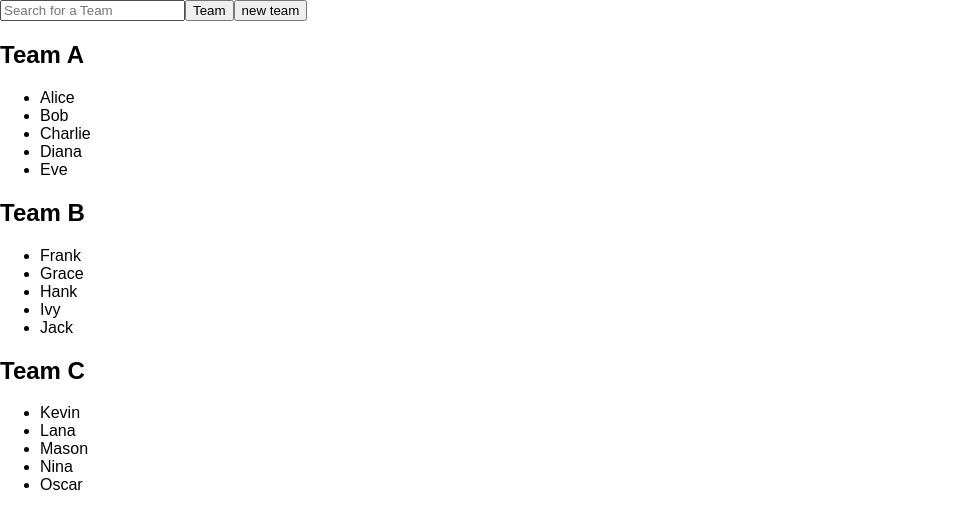
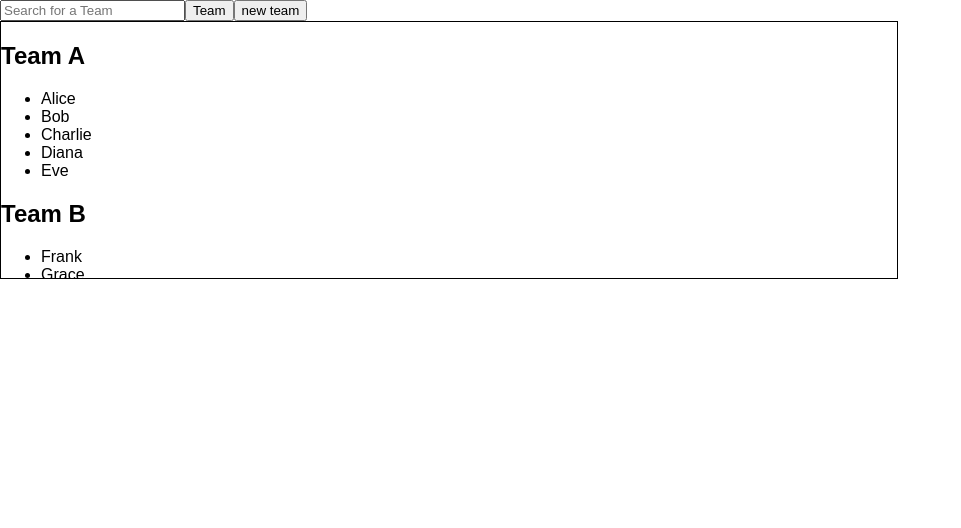
Before and after one commit to FrancoisMartinez/Team-10-SOEN341_Project_F24, a React (Vite) app in the folder FrontEnd/: page /instructorDashboard in a window 1280 px wide. Shown: the top 528 px of the page, without its empty margins (0-961 px from the left). Built offline with nearby package versions, Linux system fonts and the light colour scheme.

Commit message:
updated InstructorDashboard.jsx

```diff
--- a/FrontEnd/src/components/Navigation.jsx
+++ b/FrontEnd/src/components/Navigation.jsx
@@ -7,7 +7,10 @@ function Navigation() {
 
     return (
         <>
-            <a className={styles.link} onClick={() => {navigate('/')}}>home</a>
+            <a className={styles.link} onClick={() => {
+                navigate('/')
+            }}>home</a>
+
 
         </>
     )
--- a/FrontEnd/src/pages/Home.jsx
+++ b/FrontEnd/src/pages/Home.jsx
@@ -33,12 +33,21 @@ function Home() {
                 {state.user ? <p>Logged in as: {state.user.email}</p> : <p>Please log in</p>}
 
                 {state.user ?
+                    <>
                     <button className={styles.button}
                             onClick={(e) => {
                                 e.preventDefault();
-                            dispatch({ type: 'LOGOUT' });
+                                dispatch({type: 'LOGOUT'});
                             }}>Logout
                     </button>
+                    <button className={styles.button}
+                            onClick={(e) => {
+                                e.preventDefault();
+                                navigate('/instructorDashboard')
+                            }}>Instructor Dashboard
+                    </button>
+                    </>
+
                     :
                     <>
                     <button className={styles.button}
--- a/FrontEnd/src/pages/InstructorDashboard.jsx
+++ b/FrontEnd/src/pages/InstructorDashboard.jsx
@@ -4,6 +4,7 @@ import { GlobalContext } from "../GlobalStateProvider.jsx";
 import InstructorDashboardTeams from "../components/InstructorDashboardTeams.jsx";
 import Header from "../components/Header.jsx";
 import InstructorDashboardStudents from "../components/InstructorDashboardStudents.jsx";
+import styles from "../styles/InstructorDashboard.module.css";
 
 //fake team example
 const teams = [
@@ -65,11 +66,14 @@ function InstructorDashboard() {
 
             <input type="text" value={search} onChange={(e) => setSearch(e.target.value)} placeholder={'Search for a ' + view}/>
 
-            <button onClick={() => setView(view === 'Team' ? 'Student' : 'Team')}>{view}</button>
+            <button onClick={() => {
+                setView(view === 'Team' ? 'Student' : 'Team');
+                setSearch('')
+            }}>{view}</button>
 
             <button onClick={() => navigate('/')}>new team</button>
 
-            <div>
+            <div className={styles.results}>
                 {view === 'Team' ? <InstructorDashboardTeams teams={teams} search={search}/> : <InstructorDashboardStudents students={students} search={search}/>}
             </div>
         </>
--- /dev/null
+++ b/FrontEnd/src/styles/InstructorDashboard.module.css
@@ -0,0 +1,10 @@
+.results {
+
+    display: flex;
+
+    border: black 1px solid;
+    width: 70%;
+
+    height: 256px;
+    overflow-y: scroll;
+}
```
Lines whose indentation alone changed are shown as unchanged.
